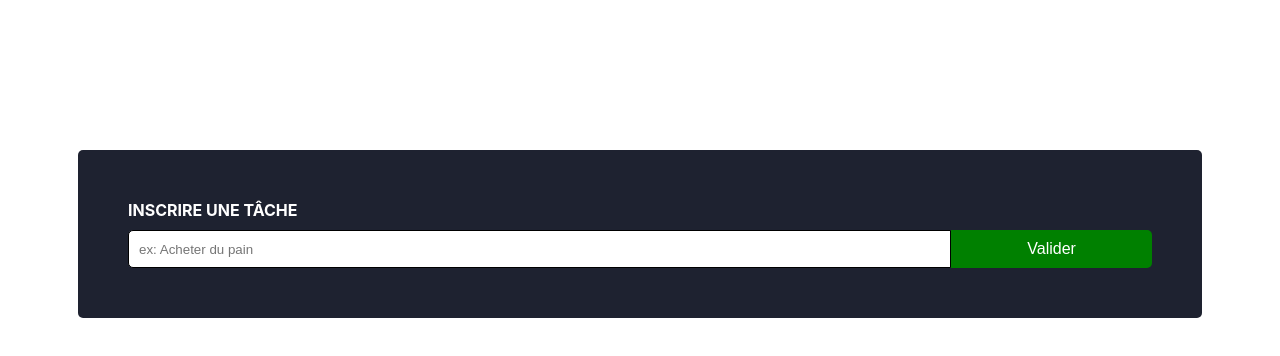
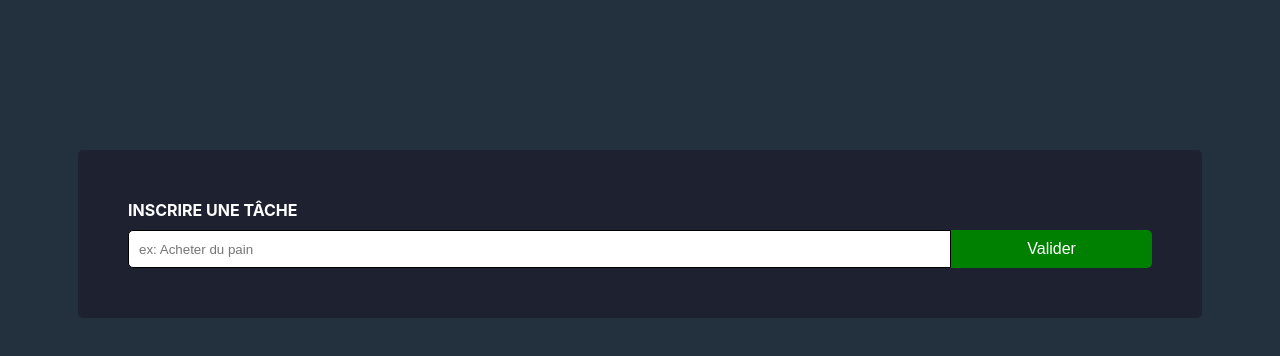
Before and after one commit to AxelRaboit/Training-ReactJS-Todo-using-useState-useReduce-localStorage-multiple-files, a React (Create React App) app: page / in a window 1280 px wide. Shown: the top 356 px of the page. Built offline with nearby package versions, Linux system fonts and the light colour scheme.

Commit message:
add background to the html and the body

```diff
--- /dev/null
+++ b/src/App.css
@@ -0,0 +1,3 @@
+html, body {
+    background-color: #23303e;
+}
--- a/src/App.js
+++ b/src/App.js
@@ -1,4 +1,5 @@
 import Form from './components/todo/Form';
+import './App.css';
 
 function App() {
   return (
```
